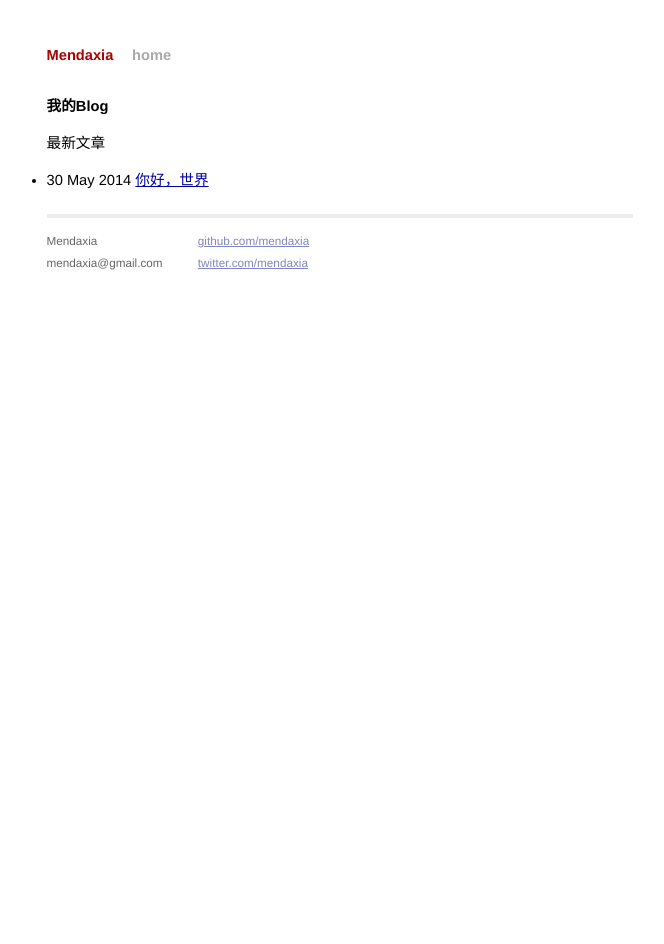
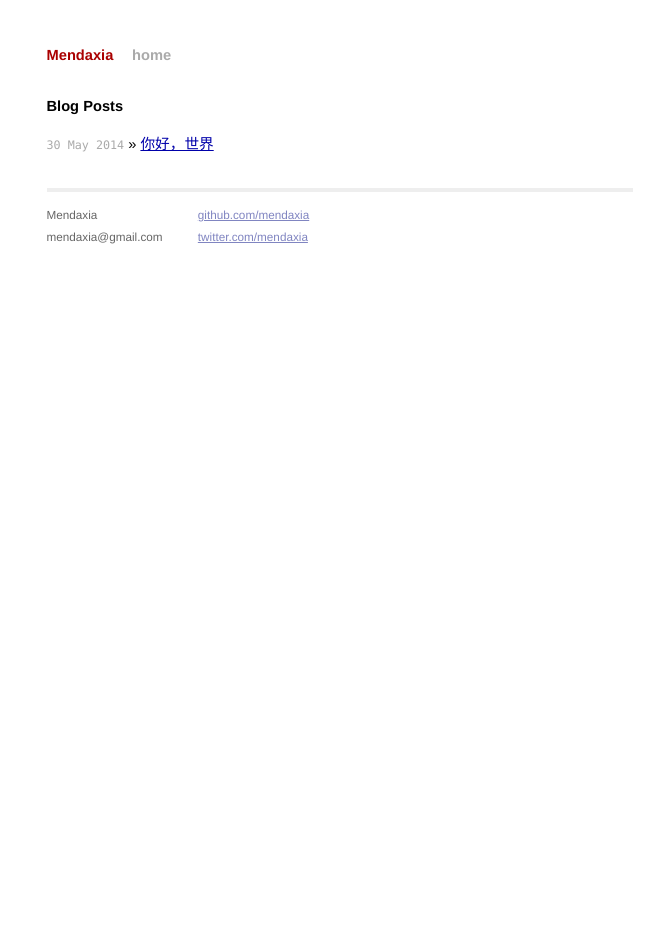
Before and after one commit to mendaxia/mendaxia.github.io, a Jekyll site: the page built from index.html, in a window 1280 px wide. Shown: the whole page, without its empty margins (300-964 px from the left). Built offline with Jekyll 4.4.1, drawn with Linux system fonts in a browser that asks for light colours.

Commit message:
modify index

```diff
--- a/index.html
+++ b/index.html
@@ -1,11 +1,13 @@
 ---
 layout: default
-title: 我的Blog
+title: Mendaxia's blog
 ---
-<h2>{{ page.title }}</h2>
-<p>最新文章</p>
-<ul>
-{% for post in site.posts %}
-<li>{{ post.date | date_to_string }} <a href="{{ post.url }}">{{ post.title }}</a></li>
-{% endfor %}
-</ul>
+
+<div id="home">
+  <h1>Blog Posts</h1>
+  <ul class="posts">
+    {% for post in site.posts %}
+      <li><span>{{ post.date | date_to_string }}</span> &raquo; <a href="{{ post.url }}">{{ post.title }}</a></li>
+    {% endfor %}
+  </ul>
+</div>
```
